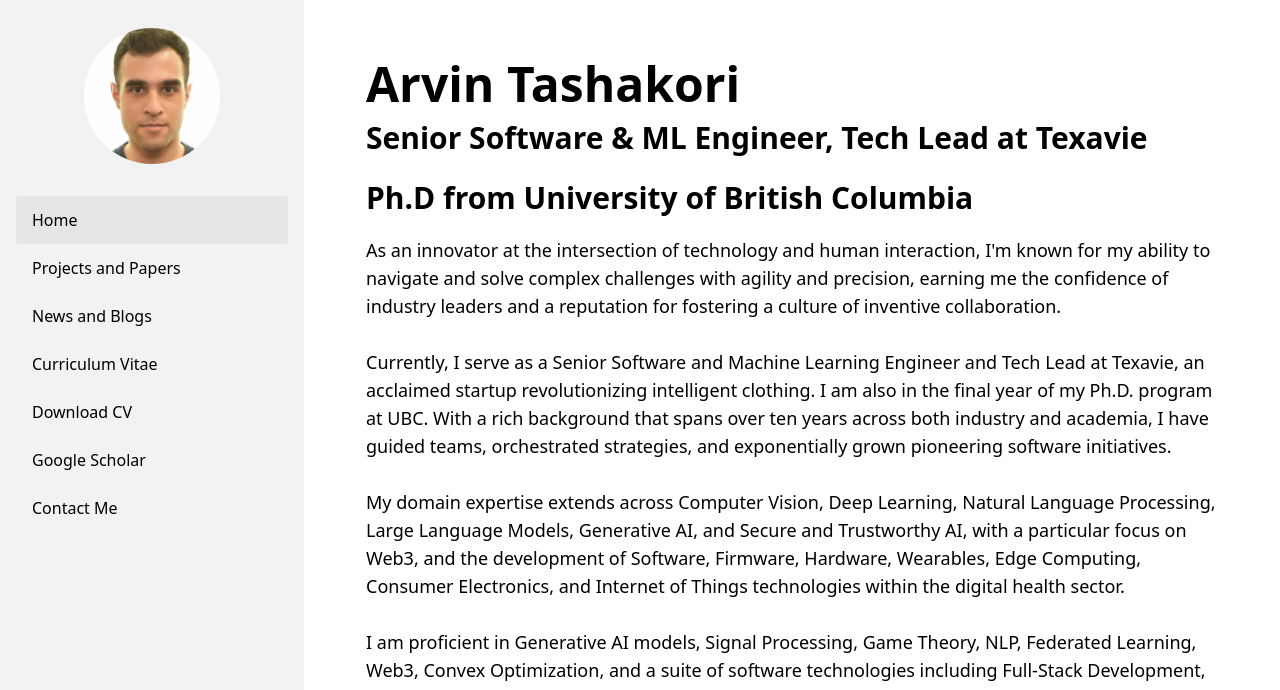
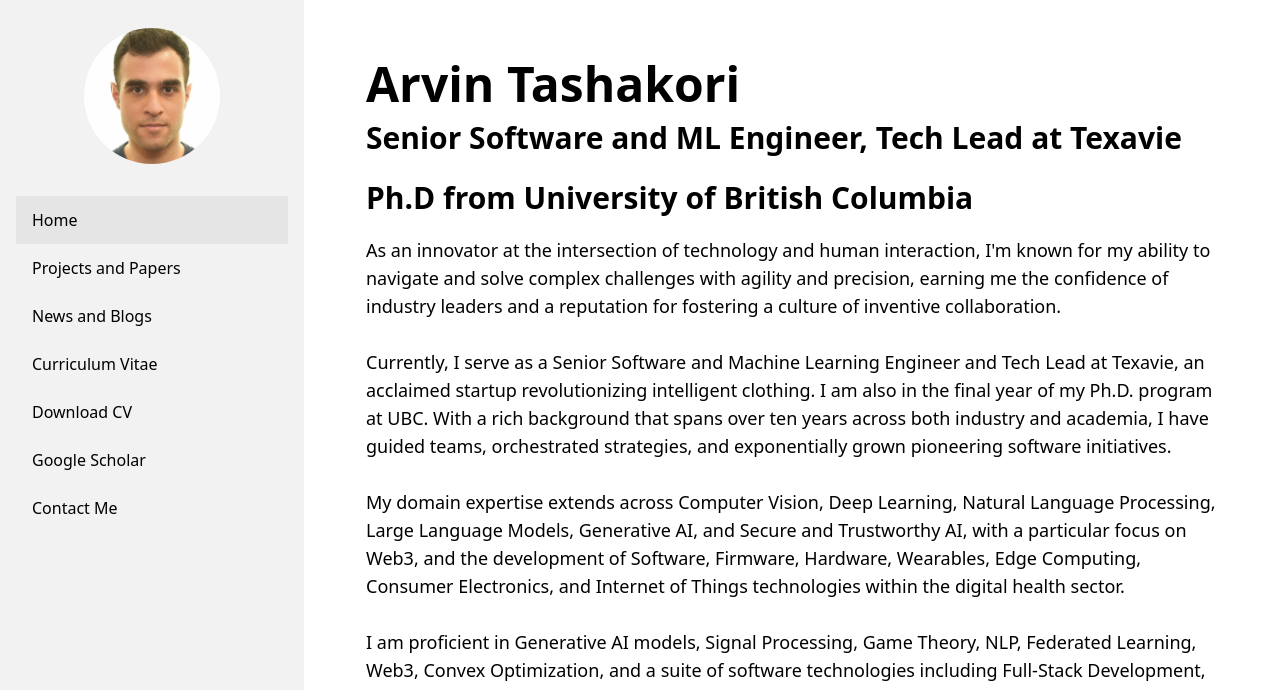
Before and after one commit to arvintashakori/arvintashakori.github.io, an Astro site: page / in a window 1280 px wide. Shown: the top 690 px of the page. Built offline with nearby package versions, Linux system fonts and the light colour scheme; Astro itself is replaced by a stand-in of ours; a script that the page names is missing.

Commit message:
Update index.astro

```diff
--- a/src/pages/index.astro
+++ b/src/pages/index.astro
@@ -11,7 +11,7 @@ const last_posts = posts.slice(0, 3);
 <BaseLayout sideBarActiveItemID="home">
   <div class="pb-12 mt-5">
     <div class="text-5xl font-bold">Arvin Tashakori</div>
-    <div class="text-3xl py-3 font-bold">Senior Software & ML Engineer, Tech Lead at Texavie</div>
+    <div class="text-3xl py-3 font-bold">Senior Software and ML Engineer, Tech Lead at Texavie</div>
     <div class="text-3xl py-3 font-bold">Ph.D from University of British Columbia</div>
     <div class="py-2">
       <text class="text-lg">
```
